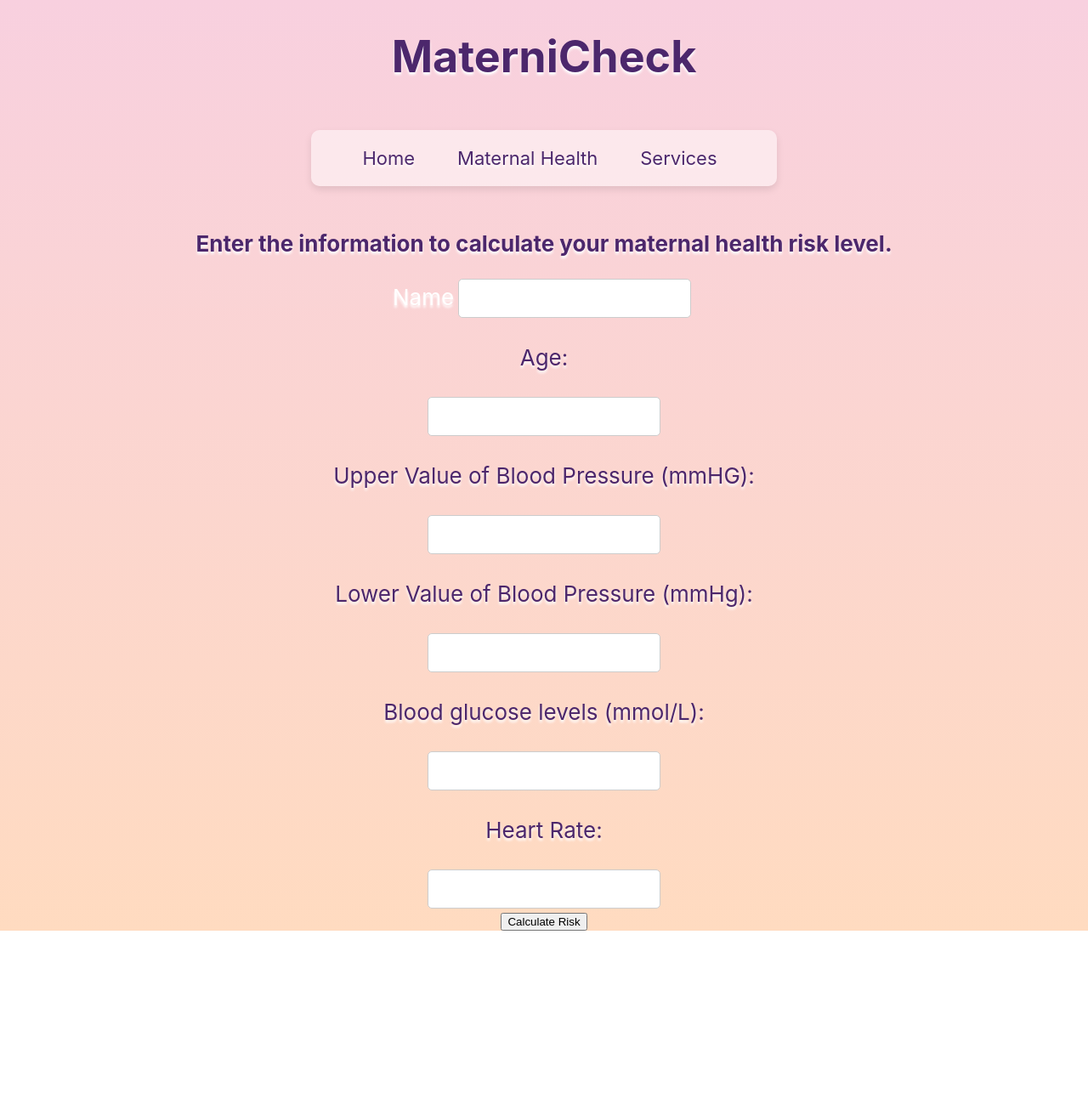
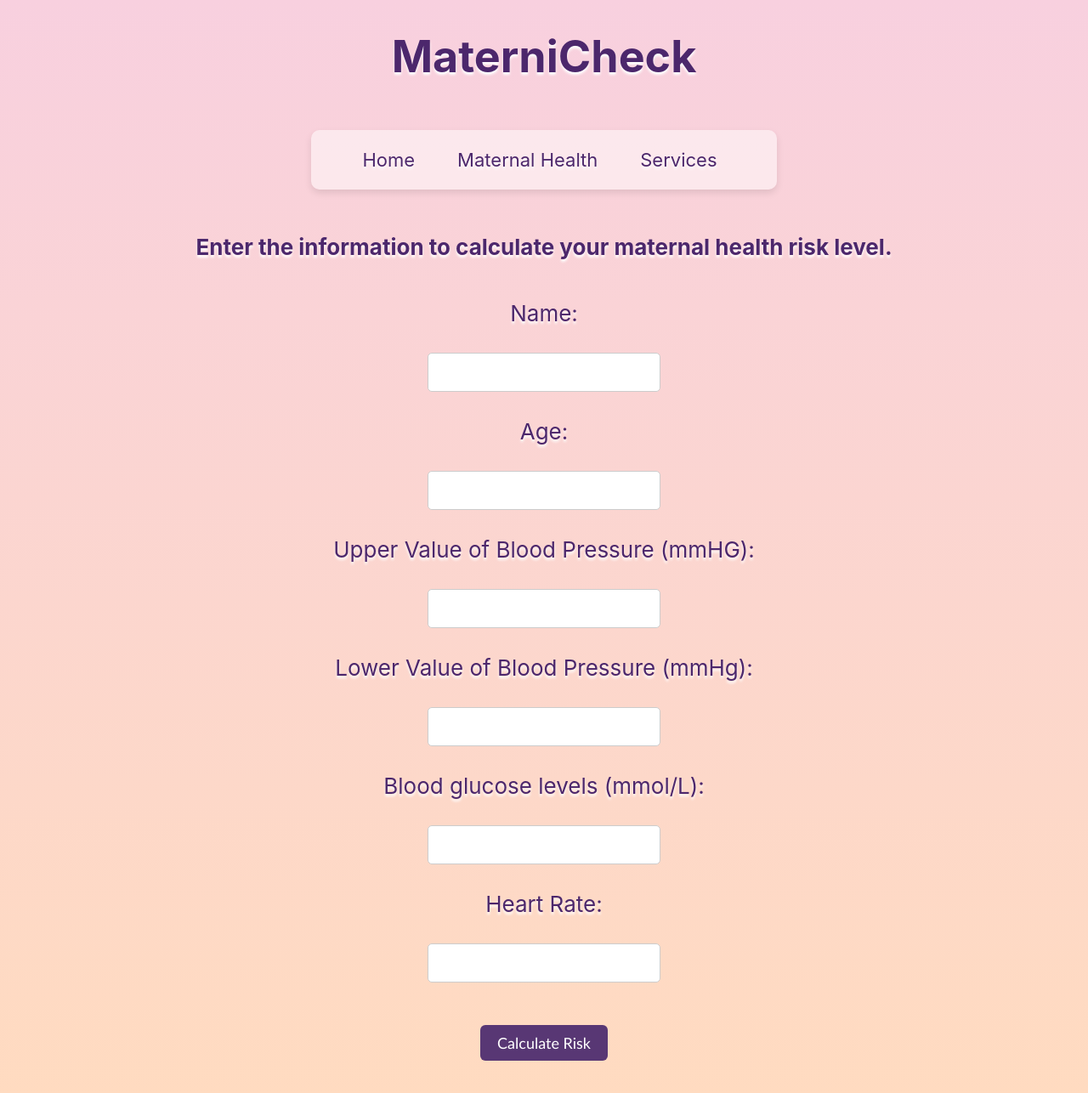
Before and after one commit to rebecca-123/venus-hacks, a React (Create React App) app in the folder frontend/: page /maternal-risk in a window 1280 px wide. Shown: the top 1286 px of the page at 85% size. Before the commit the page ends 1095 px from the top, so only its background shows below. Built offline with nearby package versions, Linux system fonts and the light colour scheme.

Commit message:
Final touches

```diff
--- a/frontend/src/App.js
+++ b/frontend/src/App.js
@@ -16,7 +16,12 @@ export default function App() {
       <div className="App">
         <header className="App-header">
           <h1>Welcome to MaterniCheck!</h1>
-          <h2>Designed to guide women through their maternal concerns.</h2>
+          <h2>Empowerimg women and expectant mothers<br></br>
+          with vital health insights
+            to help<br></br>
+            assess risk of pregnancy complications
+            and<br></br>
+            offer support and services.</h2>
           <h3>Get Started</h3>
           <Navbar />
         </header>
--- a/frontend/src/MaternalHealth.jsx
+++ b/frontend/src/MaternalHealth.jsx
@@ -63,12 +63,8 @@ function MaternalHealthForm() {
           <Navbar />
           <h2>Enter the information to calculate your maternal health risk level.</h2>
           <form class="shadow-md rounded px-8 pt-6 pb-8 mb-4" onSubmit={handleSubmit}>
-            <div class="mb-4">
-            <label class="block text-gray-700 text-sm font-bold mb-2" for="username">
-              Name
-            </label>
+            <p>Name: </p>
               <input type="text" name='fname' value={inputs.fname} onChange={handleChange}/>
-            </div>
             <p>Age: </p>
             <input type="text" name='age' value={inputs.age} onChange={handleChange}/>
             <p>Upper Value of Blood Pressure (mmHG): </p>
--- a/frontend/src/Searchbar.css
+++ b/frontend/src/Searchbar.css
@@ -1,5 +1,5 @@
 .SearchBar{
-    font-family: Optima, sans-serif;
+  font-family: 'Calibri', 'Trebuchet MS', sans-serif;
     font-size: 18px;
     margin: 2.5em;
     padding: 10px 20px;
@@ -23,7 +23,7 @@
     margin-top: 20px;
     text-align: auto;
     margin-bottom: 20px;
-    justify-content: center;
+    justify: center;
   }
 
   .results-box h2{
@@ -40,6 +40,19 @@
     font-size: 22px;
   }
 
-  results-box .results {
-    color: black;
+  button {
+    font-family: 'Calibri', 'Trebuchet MS', sans-serif;
+    font-size: 18px;
+    margin: 2.5em;
+    padding: 10px 20px;
+    border-radius: 6px;
+    border: none;
+    background-color: rgb(88, 55, 116);
+    color: white;
+    cursor: pointer;
   }
+
+  button:hover {
+    transition: background-color 0.25s;
+    background-color: #9060bd;
+  }
--- a/frontend/src/Searchbar.js
+++ b/frontend/src/Searchbar.js
@@ -49,12 +49,12 @@ const SearchBar = () => {
         {errorMessage && <p>{errorMessage}</p>}
       </form>
       {showResults && (
-        <div className="content-center">
+        <div className="results-box content-center">
           <h2 className="results">Results</h2>
-          <ul>
+          <ul className="list-none">
           {results.map((result, index) => (
             // <div key={index}>
-              <li>{result}</li>
+              <div className="list">{result}</div>
             // </div>
           ))}
           </ul>
--- a/frontend/src/Services.css
+++ b/frontend/src/Services.css
@@ -113,14 +113,16 @@
   }
   .results-box {
     background-color: rgba(255, 255, 255, 0.5);
-    padding: 20px;
-    width: 60%;
+    padding: 2em;
+    width: 90%;
     border-radius: 10px;
     box-shadow: 0 4px 8px rgb(0, 0, 0, 0.1);
     margin-top: 20px;
     text-align: auto;
     margin-bottom: 20px;
-    justify-content: center;
+    margin-left: auto;
+    margin-right:auto;
+    word-spacing: 5px;
   }
 
   .results-box h2{
@@ -134,7 +136,17 @@
   }
 
   .Searchbar {
-    color: rgb(188, 30, 30);
+    color: rgb(99, 58, 134);
     padding: 20px;
     margin-top: 20px;
   }
+
+  ul {
+    margin: 12px;
+    padding-top: 10px;
+    line-height: 30px;;
+  }
+
+  .list {
+    margin-top: 10px;
+  }
```
